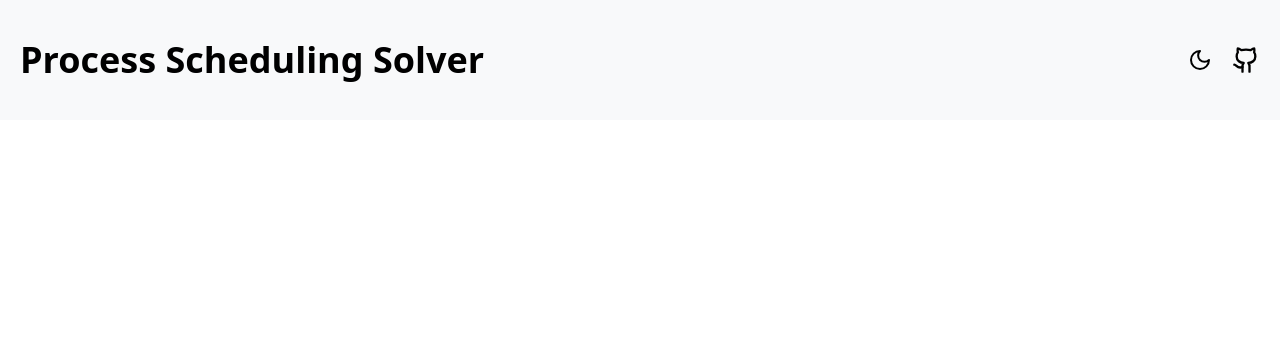
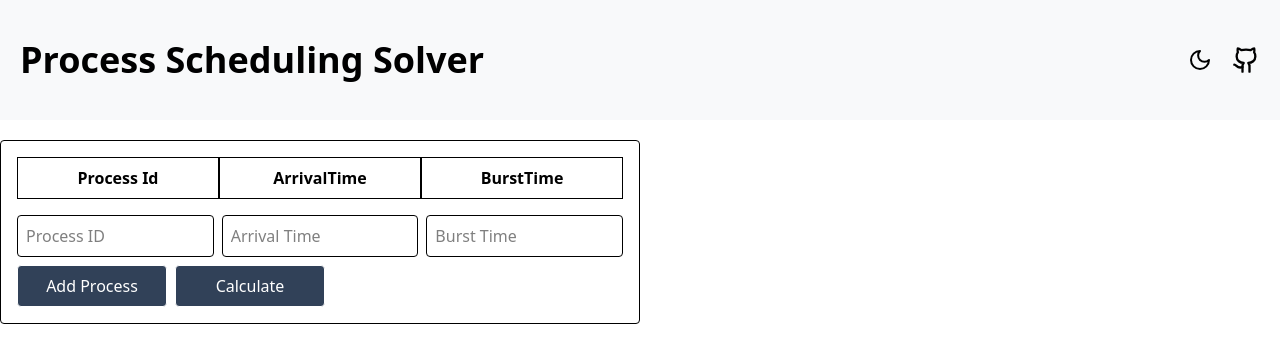
Before and after one commit to Rohitsah12/Process-Scheduling-Solver, a React (Vite) app: page / in a window 1280 px wide. Shown: the top 362 px of the page. Built offline with nearby package versions, Linux system fonts and the light colour scheme.

Commit message:
Input for FCFS have been implemented

```diff
--- a/src/App.jsx
+++ b/src/App.jsx
@@ -1,10 +1,12 @@
 import Header from './components/Header'
+import Input from './components/Input'
 import { ThemeProvider } from './context/ThemeContext'
 
 function App() {
   return (
     <ThemeProvider>
       <Header />
+      <Input />
     </ThemeProvider>
 
   )
```
